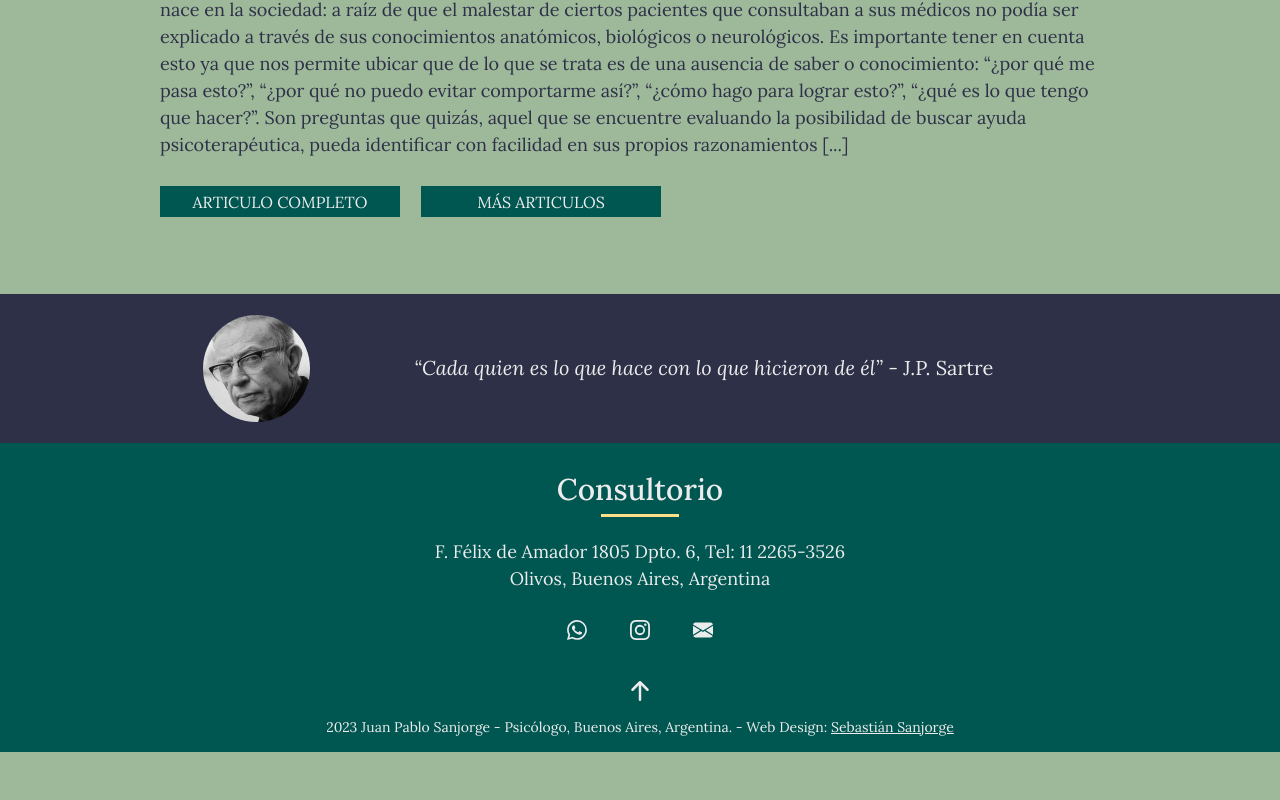
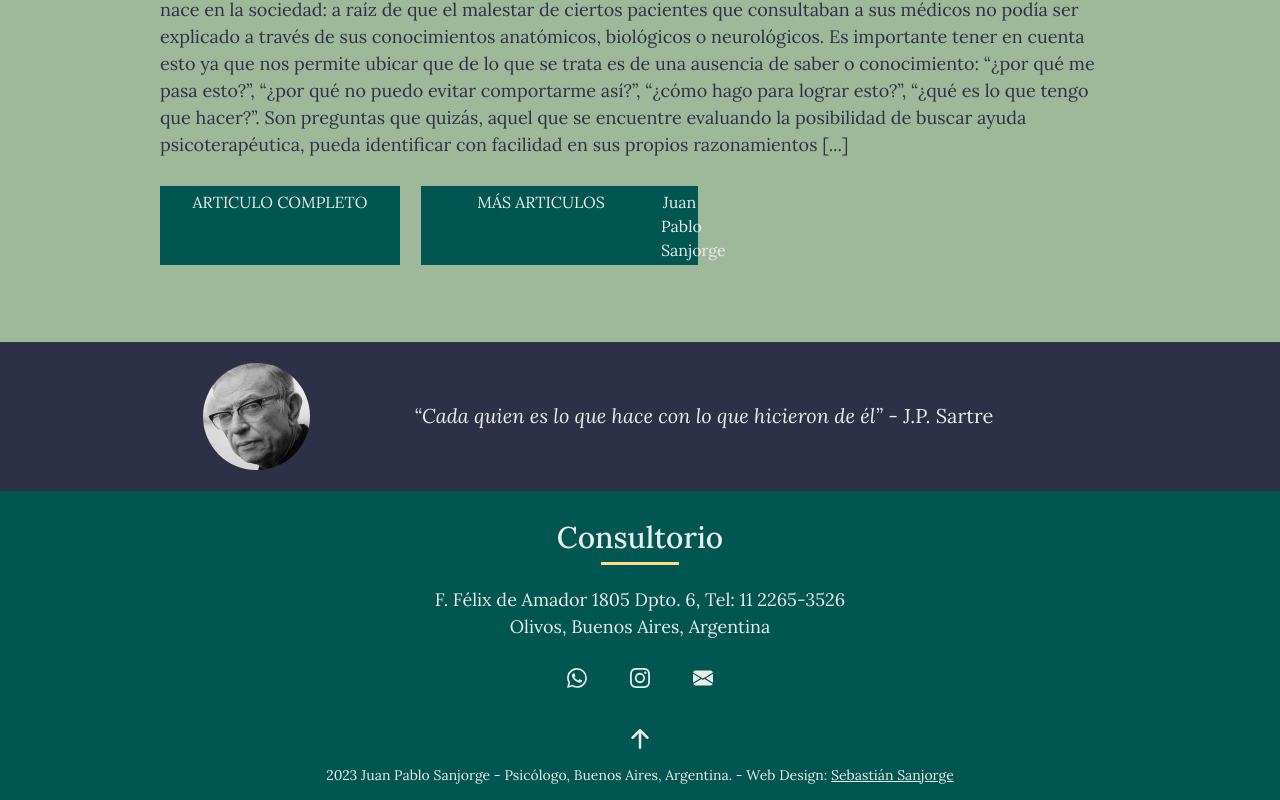
Before and after one commit to tiansanjorge/juan-pablo-sanjorge, a React (Create React App) app: page / in a window 1280 px wide. Shown: the part 1007-1807 px from the top of the page. Before the commit the page ends 1759 px from the top, so only its background shows below. Built offline with nearby package versions, Linux system fonts and the light colour scheme.

Commit message:
feat: linkeado correcto de mas articulos

```diff
--- a/src/pages/Home.jsx
+++ b/src/pages/Home.jsx
@@ -2,6 +2,7 @@ import ImageSlider from "../components/ImageSlider";
 import ArticlesArray from "../components/Article";
 import { BsWhatsapp } from "react-icons/bs";
 import { Helmet } from "react-helmet-async";
+import { Link } from "react-router-dom";
 
 export const Home = () => {
   const slides = [
@@ -24,7 +25,6 @@ export const Home = () => {
       title: "Psicologo Juan Pablo Sanjorge",
     },
   ];
-
 
   return (
     <main className="topFiller">
@@ -118,6 +118,11 @@ export const Home = () => {
             >
               MÁS ARTICULOS
             </a>
+            <Link className="text-decoration-none blanco" to="/articles">
+              <p className="col-3 fondoVerdeO hoverFondoAzul text-center py-1">
+                Juan Pablo Sanjorge
+              </p>
+            </Link>
           </div>
         </div>
       </div>
```
